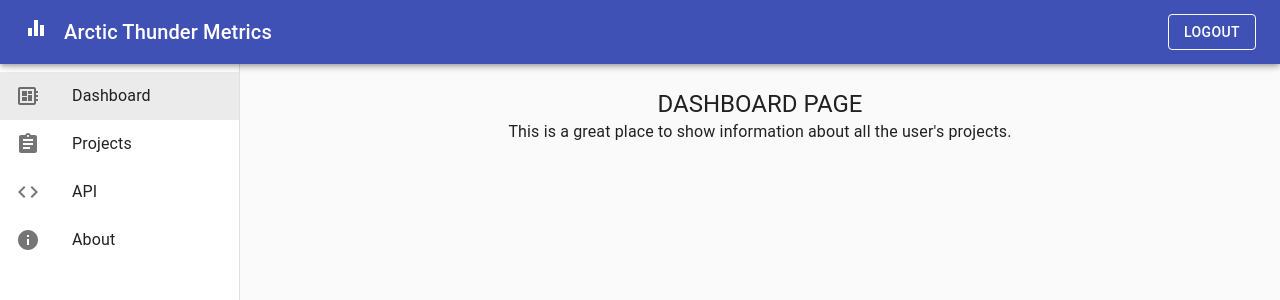
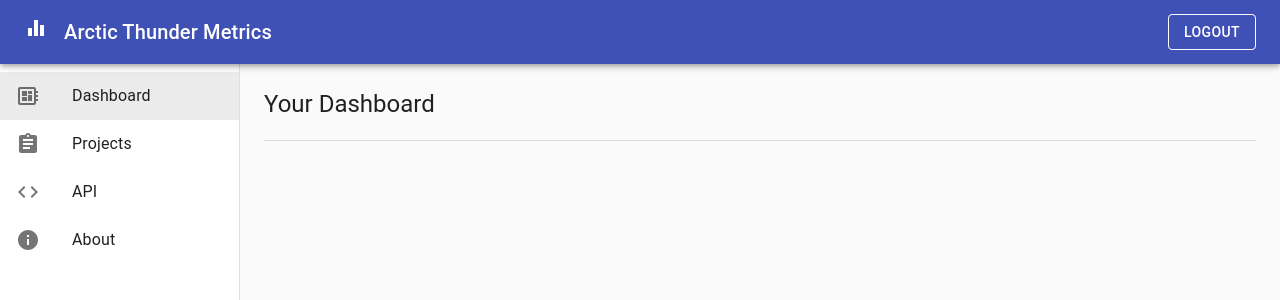
Before and after one commit to Arctic-Thunder/at-metrics-user, a React (Create React App) app: page /#/dashboard in a window 1280 px wide. Shown: the top 300 px of the page. Built offline with nearby package versions, Linux system fonts and the light colour scheme.

Commit message:
Changed the dashboard page to prepare for graphical display

```diff
--- a/src/pages/DashboardPage.js
+++ b/src/pages/DashboardPage.js
@@ -1,5 +1,5 @@
 import React from 'react'
-import { Typography } from "@material-ui/core"
+import { Typography, Divider } from "@material-ui/core"
 import { Redirect } from 'react-router-dom'
 import { connect } from 'react-redux'
 
@@ -14,10 +14,9 @@ export const DashboardPage = (props) => {
     return (
         <section className="dashboard">
             { renderRedirect() }
-            <Typography variant='h5' >DASHBOARD PAGE</Typography>
-            <Typography >
-                This is a great place to show information about all the user's projects.
-            </Typography>
+            <Typography variant='h5' align="left">Your Dashboard</Typography>
+            <br />
+            <Divider />
         </section>
     )
 }
```
